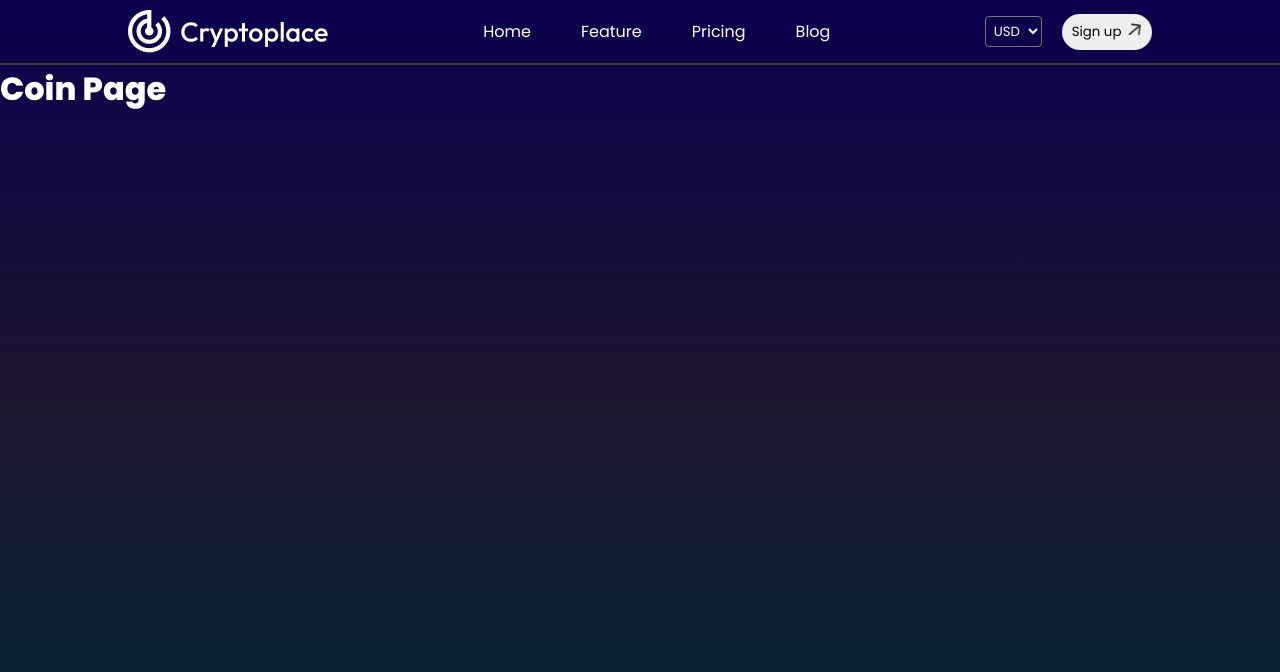
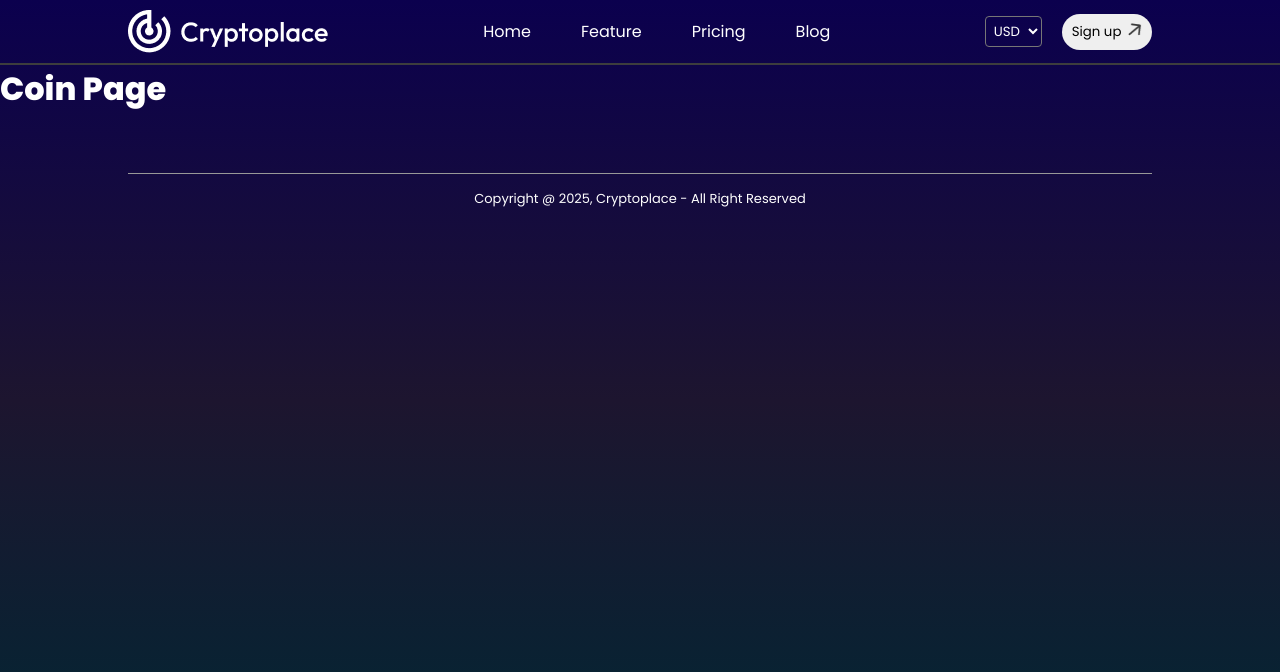
Before and after one commit to anupam-pandey01/cryptoplace, a React (Vite) app: page /coin/1 in a window 1280 px wide. Shown: the top 672 px of the page. Built offline with nearby package versions, Linux system fonts and the light colour scheme; no server answers.

Commit message:
home page align

```diff
--- a/src/App.jsx
+++ b/src/App.jsx
@@ -3,6 +3,7 @@ import { Route, Routes } from 'react-router'
 import Navbar from './component/Navbar/Navbar'
 import Home from './pages/Home/Home';
 import Coin from './pages/Coin/Coin'
+import Footer from './component/Footer/Footer';
 
 const App = () => {
   return (
@@ -12,6 +13,7 @@ const App = () => {
         <Route path='/' element={<Home/>}/>
         <Route path='/coin/:coinId' element={<Coin/>}/>
       </Routes>
+      <Footer/>
     </div>
   )
 }
--- /dev/null
+++ b/src/component/Footer/Footer.css
@@ -0,0 +1,9 @@
+.footer{
+    text-align: center;
+    margin: auto;
+    margin-top: 60px ;
+    max-width: 80%;
+    border-top: 1px solid #989898;
+    padding: 15px 0;
+    font-size: 13px;
+}
--- /dev/null
+++ b/src/component/Footer/Footer.jsx
@@ -0,0 +1,12 @@
+import React from 'react'
+import './Footer.css'
+
+const Footer = () => {
+  return (
+    <div className='footer'>
+      <p>Copyright @ 2025, Cryptoplace - All Right Reserved </p>
+    </div>
+  )
+}
+
+export default Footer
--- a/src/pages/Home/Home.css
+++ b/src/pages/Home/Home.css
@@ -63,3 +63,20 @@
 .layout .market-cap{
     text-align: right;
 }
+.layout div img{
+    width: 35px;
+}
+.layout div{
+    display: flex;
+    align-items: center;
+    gap: 10px;
+}
+.layout:last-child{
+    border: none;
+}
+.green{
+    color: #00D515;
+}
+.red{
+    color: #ff4646;
+}
--- a/src/pages/Home/Home.jsx
+++ b/src/pages/Home/Home.jsx
@@ -32,10 +32,13 @@ useEffect(()=>{
          return(
           <div className='layout' key={index}>
             <p>{coin.market_cap_rank}</p>
-            <p><img src={coin.image} alt="" /> <span>{coin.id}</span></p>
-            <p>{coin.current_price} <span>{currency.symbol}</span></p>
-            <p style={{textAlign: "center"}}>24H Changes</p>
-            <p className='market-cap'>{coin.market_cap}</p>
+            <div>
+              <img src={coin.image} alt="" />
+              <p>{coin.name + " - " + coin.symbol}</p>
+            </div>
+            <p>{currency.symbol} {coin.current_price.toLocaleString()}</p>
+            <p style={{textAlign: "center"}} className={coin.price_change_percentage_24h > 0 ?"green":'red'}>{Math.floor(coin.price_change_percentage_24h * 100)/100}</p>
+            <p className='market-cap'>{currency.symbol} {coin.market_cap.toLocaleString()}</p>
           </div>
          )
         })}
```
